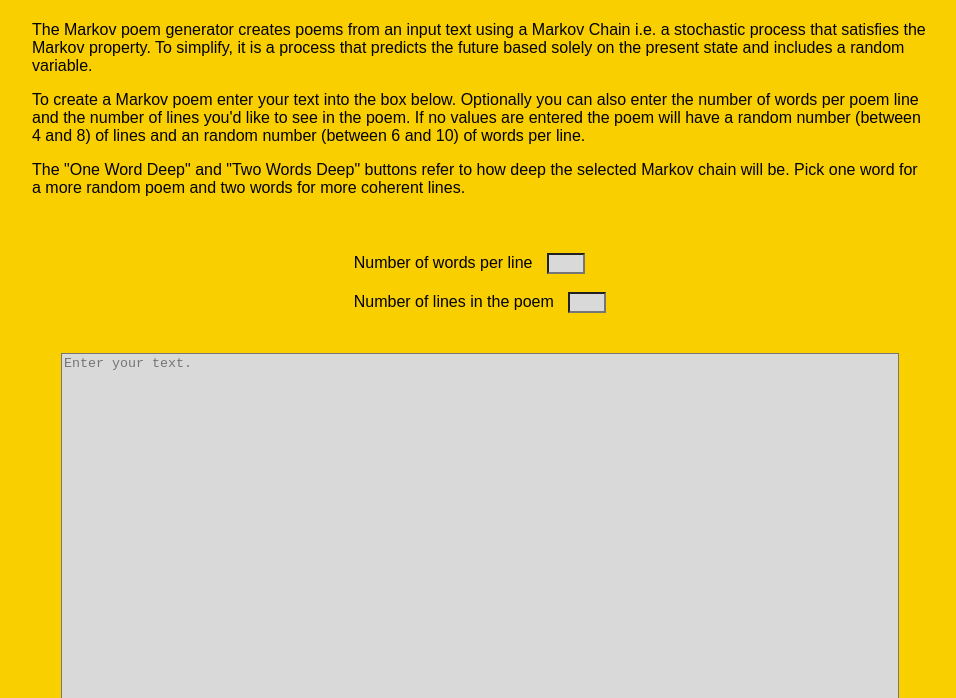
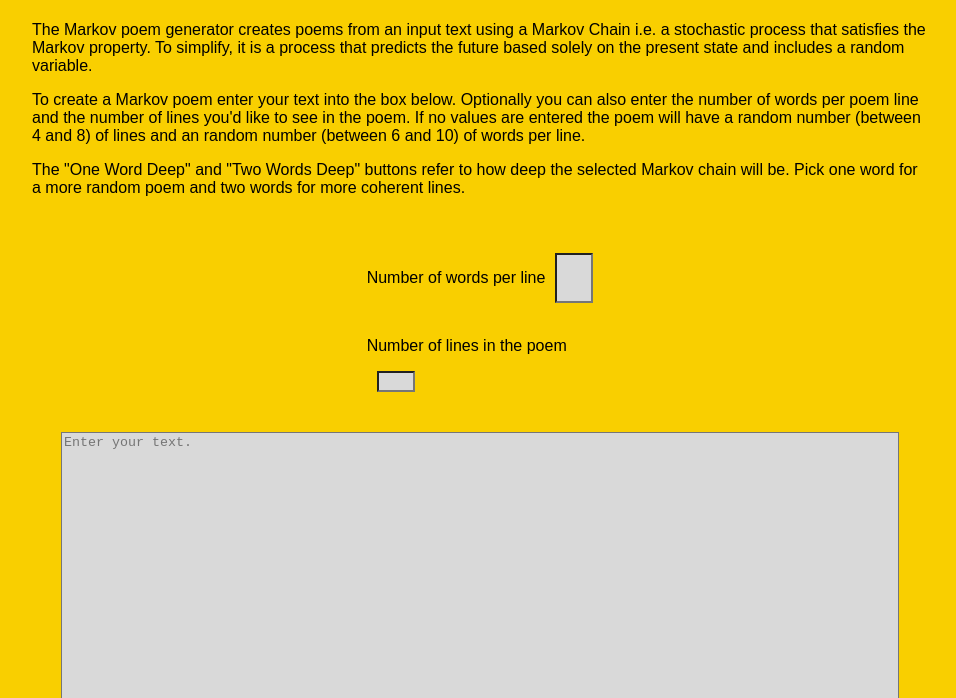
Before and after one commit to Classson/markov, a plain HTML site: page index.html in a window 1280 px wide. Shown: the part 102-800 px from the top of the page, without its empty margins (160-1116 px from the left). Drawn offline with nearby package versions, Linux system fonts and the light colour scheme.

Commit message:
added tag for labels

```diff
--- a/index.html
+++ b/index.html
@@ -19,14 +19,14 @@
     <div id=numberInputs>
 
         <div id="wordNumLine">
-            <label for="wordNum">Number of words per line</label>
+            <label for="wordNum"><p>Number of words per line</p></label>
             <input id="wordNum" type="number" name="wordNum" value="" >
         </div>
 
         <br>
 
         <div id="lineNumLine">
-            <label for="lineNum">Number of lines in the poem</label>
+            <label for="lineNum"><p>Number of lines in the poem</p></label>
             <input id="lineNum" type="number" name="lineNum" value="">
         </div>
 
--- a/style.css
+++ b/style.css
@@ -24,6 +24,10 @@ h1 {
 
 #numberInputs {
     padding: 20px;
+}
+
+#wordNumLine{
+    display: flex;
 }
 
 input[type=number] {
```
